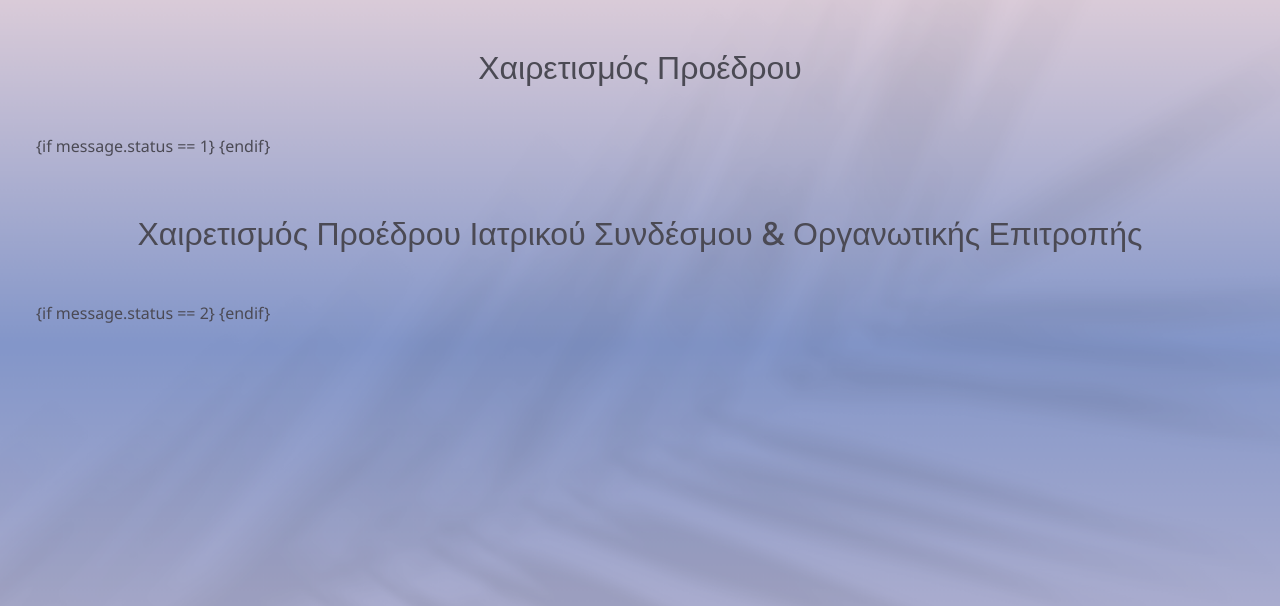
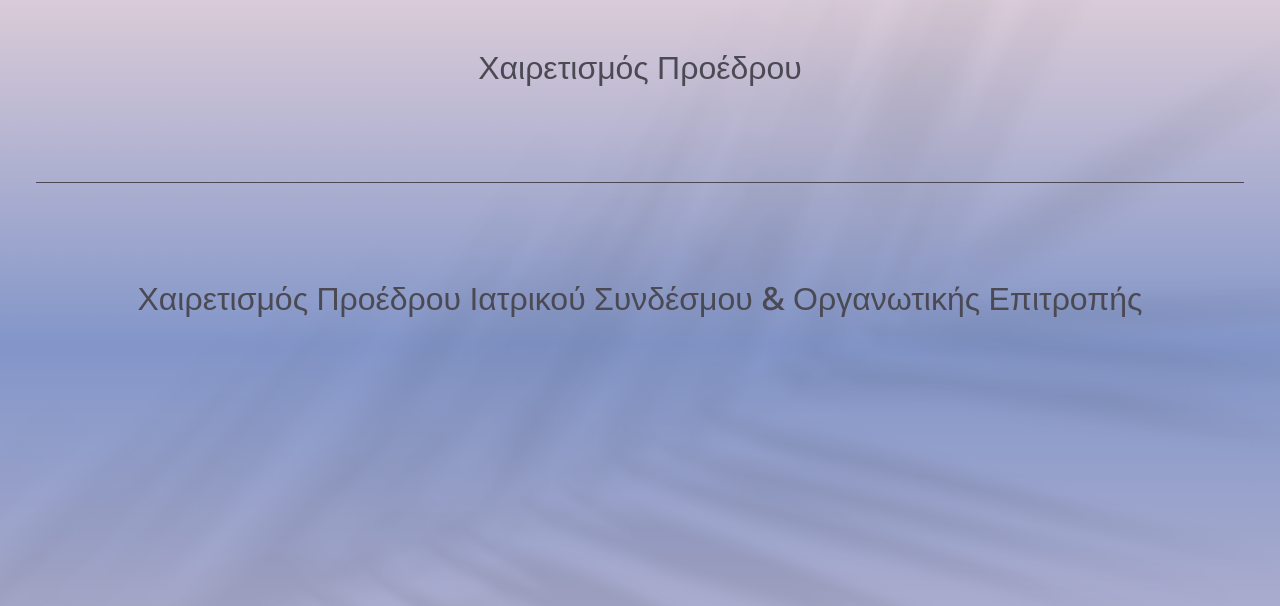
Before and after one commit to parides55/medical-conference, a Django app: template about_us/templates/about_us/msg_from_president.html in a window 1280 px wide. Shown: the part 56-662 px from the top of the page. Run offline with Django 5.2, Linux system fonts and the light colour scheme; the template is opened without the code that fills it, so the values that code supplies are empty; parts of the project's set-up code (start-up, migrations or seed data) failed here and were passed over.

Commit message:
add hr between the messages and improve styles

```diff
--- a/about_us/templates/about_us/msg_from_president.html
+++ b/about_us/templates/about_us/msg_from_president.html
@@ -10,23 +10,28 @@
 {% block content %}
 
 <div class="container-fluid animate__animated animate__fadeInDown animate__slower">
-    <div class="row">
+    <div class="row mb-5">
         <div class="col">
             <h2 class="my-5 text-center">Χαιρετισμός Προέδρου</h2>
             <div class="mx-4 my-2">
-                {if message.status == 1}
+                {% for message in messages %}
+                {%if message.status == 1%}
                 {{ message.message | safe }}
-                {endif}
+                {%endif%}
+                {% endfor %}
             </div>
         </div>
     </div>
-    <div class="row">
+    <hr class="mx-4 opacity-100">
+    <div class="row mt-5">
         <div class="col">
             <h2 class="my-5 text-center">Χαιρετισμός Προέδρου Ιατρικού Συνδέσμου & Οργανωτικής Επιτροπής</h2>
             <div class="mx-4 my-2">
-                {if message.status == 2}
+                {% for message in messages %}
+                {%if message.status == 2%}
                 {{ message.message | safe }}
-                {endif}
+                {%endif%}
+                {% endfor %}
             </div>
         </div>
     </div>
```
